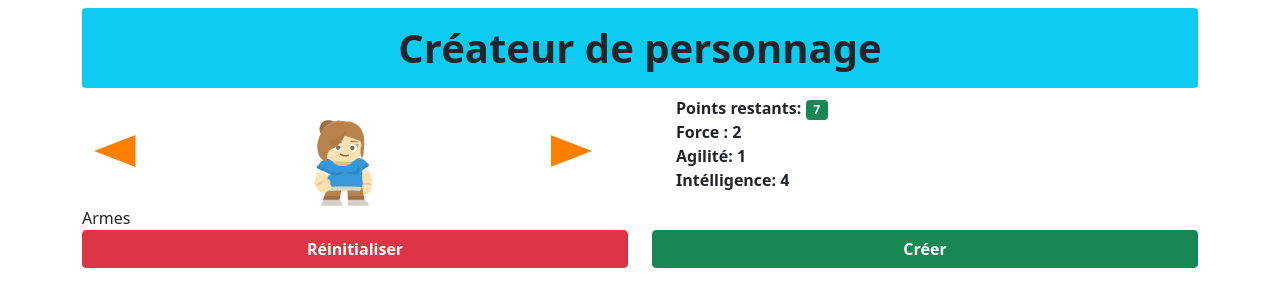
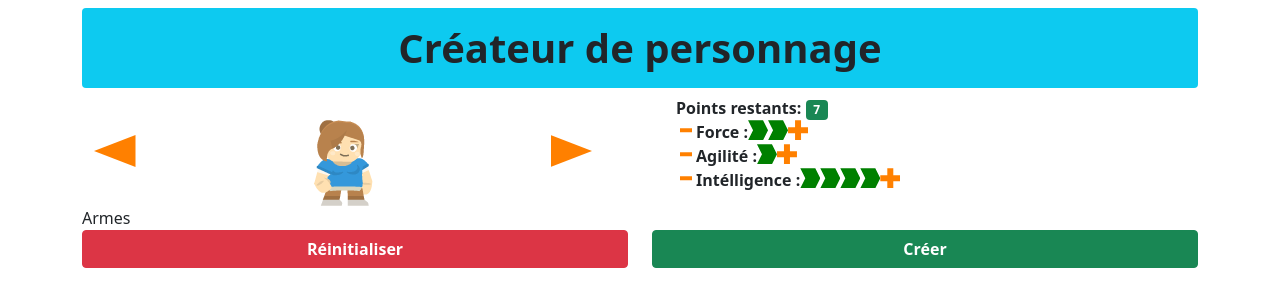
Before and after one commit to Chaambane/joueurs, a React (Create React App) app: page / in a window 1280 px wide. Shown: the top 306 px of the page. Built offline with nearby package versions, Linux system fonts and the light colour scheme.

Commit message:
feat(carac) add component of points management Carac

```diff
--- /dev/null
+++ b/src/components/DetailsPerso/CaracPerso/Carac/Carac.js
@@ -0,0 +1,20 @@
+/**Le composant carac renvoie l'affichage d'une caractéristique d'un joueur déclaré dans les state Personnage */
+import React from 'react';
+import Classes from './Carac.module.css';
+
+
+const carac = (props) => {
+    let pointCss = [];
+    for(let i = 0; i < props.nbPoints; i++){
+        pointCss.push(<div key={i} className={Classes.points}></div>);
+    }
+    return(
+        <div className="d-flex flex-row">
+            <div className={[Classes.signe, Classes.moins].join(' ')} onClick={props.lessPoints}></div>
+            <div>{props.children} :</div> {pointCss}
+            <div className={[Classes.signe, Classes.plus].join(' ')} onClick={props.addPoints}></div>
+        </div>
+    )
+};
+
+export default carac;
--- a/src/components/DetailsPerso/CaracPerso/CaracPerso.js
+++ b/src/components/DetailsPerso/CaracPerso/CaracPerso.js
@@ -1,5 +1,6 @@
+/**Le composant CaracPerso reçois le composant carac et renvoie l'affichage des nombre de points restant*/
 import React from 'react';
-import Classes from './Carac.module.css';
+import Carac from './Carac/Carac';
 
 const caracPerso = (props) => {
     return(
@@ -7,9 +8,10 @@ const caracPerso = (props) => {
             <div>
                 Points restants: <span className="badge bg-success">{props.pointsDispo}</span><br />
             </div>
-            Force : {props.force} <br />
-            Agilité: {props.agilite} <br />
-            Intélligence: {props.intelligence}
+            {/**nbPoints stock la valeur des points dans les state et les envoient au composant Carac */}
+            <Carac nbPoints={props.force}>Force</Carac>
+            <Carac nbPoints={props.agilite}>Agilité</Carac>
+            <Carac nbPoints={props.intelligence}>Intélligence</Carac>
         </div>
     )
 };
```
Also changed, not shown: src/components/DetailsPerso/CaracPerso/Carac/Carac.module.css (renamed from src/components/DetailsPerso/CaracPerso/Carac.module.css).
